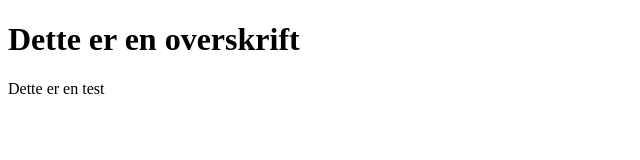
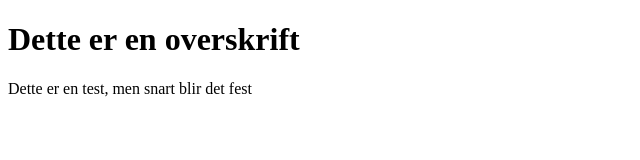
Before and after one commit to torbenffs/cerafit, a plain HTML site: page index.html in a window 1280 px wide. Shown: the whole page, without its empty margins (0-640 px from the left). Drawn offline with Linux system fonts and the light colour scheme.

Commit message:
Update index.html

```diff
--- a/index.html
+++ b/index.html
@@ -7,6 +7,6 @@
 <body>
 	<h1>Dette er en overskrift</h1>
 
-	<p>Dette er en test</p>
+	<p>Dette er en test, men snart blir det fest</p>
 </body>
 </html>
```
